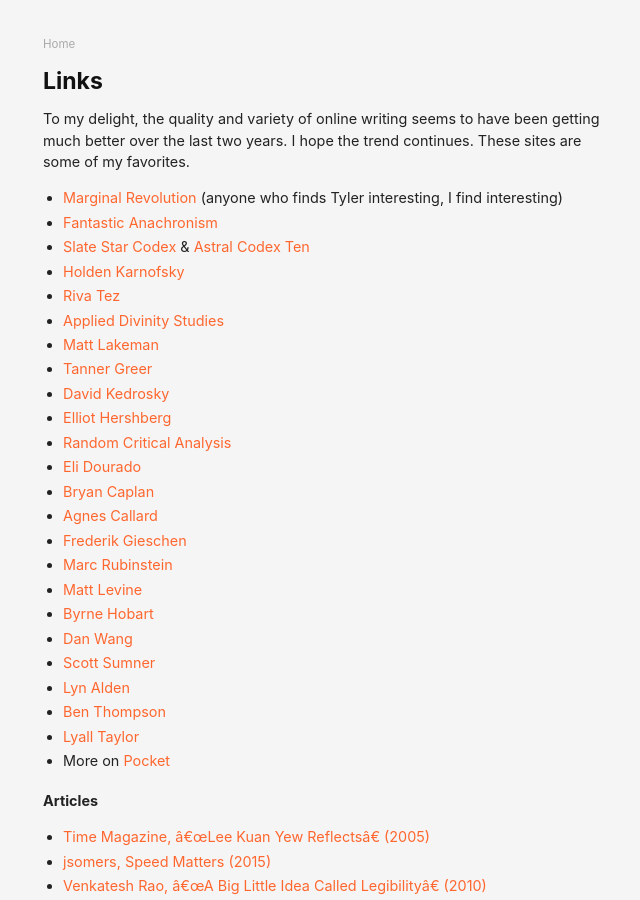
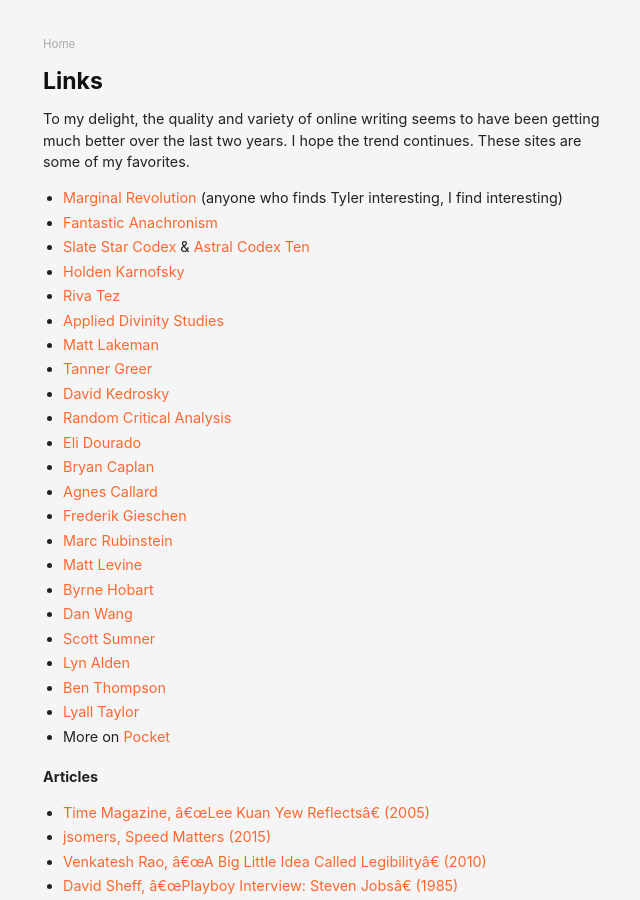
Before and after one commit to danschlz/danschulz.github.io, a Jekyll site: the page built from links.md, in a window 1280 px wide and 900 px high. Shown: the whole window, without its empty margins (317-957 px from the left). Built offline with Jekyll 4.4.1, drawn with Linux system fonts in a browser that asks for light colours.

Commit message:
edit links

```diff
--- a/links.md
+++ b/links.md
@@ -15,7 +15,6 @@ To my delight, the quality and variety of online writing seems to have been gett
 * [Matt Lakeman](https://dormin.org/)
 * [Tanner Greer](https://scholars-stage.org/)
 * [David Kedrosky](https://daviskedrosky.substack.com/archive)
-* [Elliot Hershberg](https://centuryofbio.substack.com/archive)
 * [Random Critical Analysis](https://randomcriticalanalysis.com/)
 * [Eli Dourado](https://elidourado.com/blog/)
 * [Bryan Caplan](https://betonit.substack.com/archive)
```
